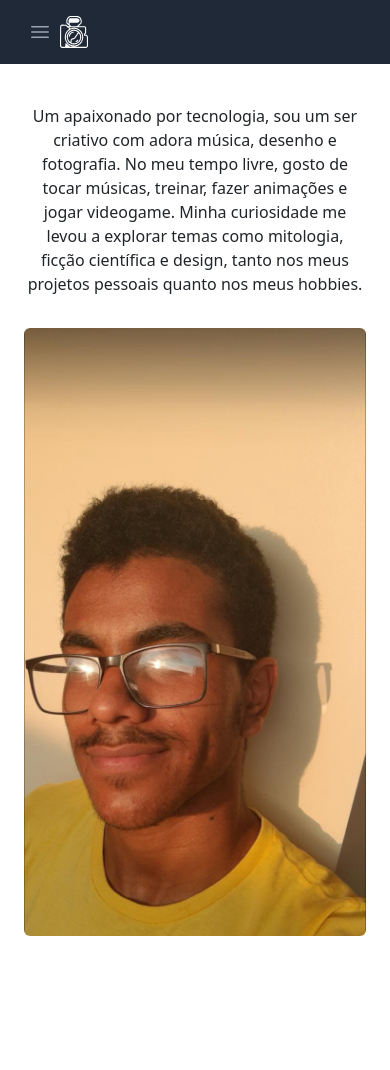
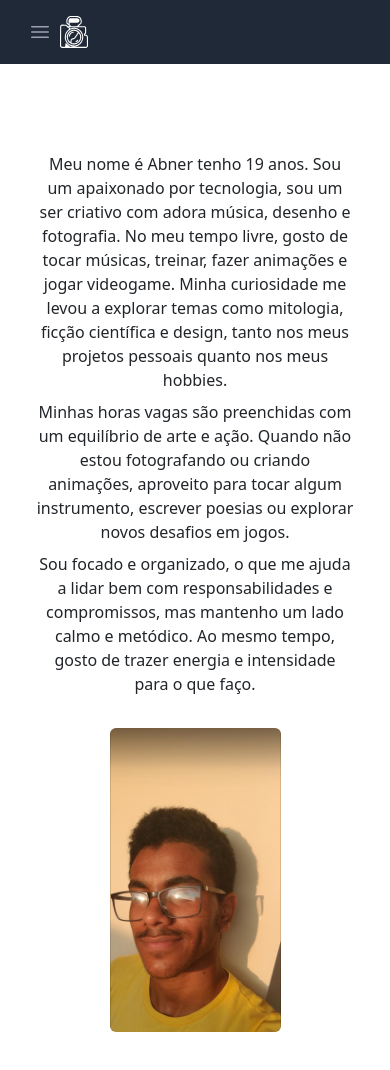
Before and after one commit to APB-Abner/CP2, a React (Vite) app: page /about in a window 390 px wide. Shown: the top 1070 px of the page. Before the commit the page ends 984 px from the top, so only its background shows below. Built offline with nearby package versions, Linux system fonts and the light colour scheme.

Commit message:
Refactor navigation structure, update About page layout, and add img-50 class for responsive images

```diff
--- a/src/data/navigation.js
+++ b/src/data/navigation.js
@@ -1,4 +1,4 @@
-import { Bars3Icon, BellIcon, XMarkIcon, PaintBrushIcon, PuzzlePieceIcon, MusicalNoteIcon, CameraIcon, ArrowPathRoundedSquareIcon, PencilIcon } from '@heroicons/react/24/outline'
+import { PaintBrushIcon, PuzzlePieceIcon, MusicalNoteIcon, CameraIcon, ArrowPathRoundedSquareIcon, PencilIcon } from '@heroicons/react/24/outline'
 
 const navigation = [
     { name: 'Home', href: '/', current: true, hasMenu: false },
@@ -44,28 +44,7 @@ const navigation = [
     },
     { name: 'Memórias', href: 'memory', current: false, hasMenu: false },
     { name: 'Inspirações', href: 'inspirations', current: false, hasMenu: false },
-    { name: 'Futuro', href: 'future', current: false, hasMenu: true , subMenu: [
-
-        {
-            name: 'Curto prazo',
-            description: 'Uma longa jornada',
-            icon: Bars3Icon,
-            href: 'cp',
-        },
-        {
-            name: 'Médio prazo',
-            description: 'Uma longa jornada',
-            icon: XMarkIcon,
-            href: 'mp',
-        },
-        {
-            name: 'Longo prazo',
-            description: 'Uma longa jornada',
-            icon: BellIcon,
-            href: 'lp',
-        }
-
-    ]},
+    { name: 'Futuro', href: 'future', current: false, hasMenu: false },
     { name: 'Sobre', href: 'about', current: false, hasMenu: false },
     { name: 'Contato', href: 'contact', current: false, hasMenu: false },
 ]
--- a/src/index.css
+++ b/src/index.css
@@ -1,3 +1,10 @@
 @tailwind base;
 @tailwind components;
 @tailwind utilities;
+
+
+
+.img-50{
+    width: 50%;
+    height: 50%;
+}
--- a/src/pages/About.jsx
+++ b/src/pages/About.jsx
@@ -3,12 +3,16 @@ import Eu from "../assets/eu.jpg"
 
 export default function About() {
     return (
-        <div className="row d-flex p-4">
-            <div className="col-md-6 col-12 my-3 d-flex justify-center gap-10">
-                <p className="text-center content-center">Um apaixonado por tecnologia, sou um ser criativo com adora música, desenho e fotografia. No meu tempo livre, gosto de tocar músicas, treinar, fazer animações e jogar videogame. Minha curiosidade me levou a explorar temas como mitologia, ficção científica e design, tanto nos meus projetos pessoais quanto nos meus hobbies.</p>
-            </div>
-            <div className="col-md-6 col-12 my-3 justify-center gap-10">
-                <img className="figure-img img-fluid rounded" src={Eu} alt="Abner no sol" />
+        <div className="container my-5 p-4">
+            <div className="row d-flex align-items-center justify-center">
+                <div className="row d-flex col-md-6 my-3 gap-2 text-center">
+                    <p className="text-center content-center">Meu nome é Abner tenho 19 anos. Sou um apaixonado por tecnologia, sou um ser criativo com adora música, desenho e fotografia. No meu tempo livre, gosto de tocar músicas, treinar, fazer animações e jogar videogame. Minha curiosidade me levou a explorar temas como mitologia, ficção científica e design, tanto nos meus projetos pessoais quanto nos meus hobbies.</p>
+                    <p className="text-center content-center"> Minhas horas vagas são preenchidas com um equilíbrio de arte e ação. Quando não estou fotografando ou criando animações, aproveito para tocar algum instrumento, escrever poesias ou explorar novos desafios em jogos.</p>
+                    <p className="text-center content-center"> Sou focado e organizado, o que me ajuda a lidar bem com responsabilidades e compromissos, mas mantenho um lado calmo e metódico. Ao mesmo tempo, gosto de trazer energia e intensidade para o que faço.</p>
+                </div>
+                <div className="col-md-6 my-3 d-flex justify-center">
+                    <img className="img-fluid rounded img-50" src={Eu} alt="Abner no sol" />
+                </div>
             </div>
         </div>
     );
```
